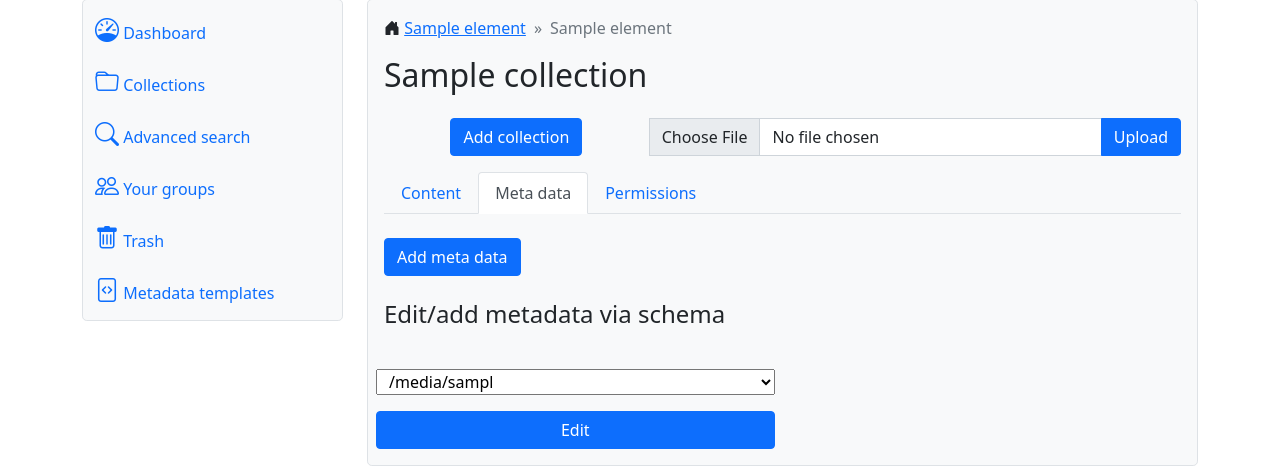
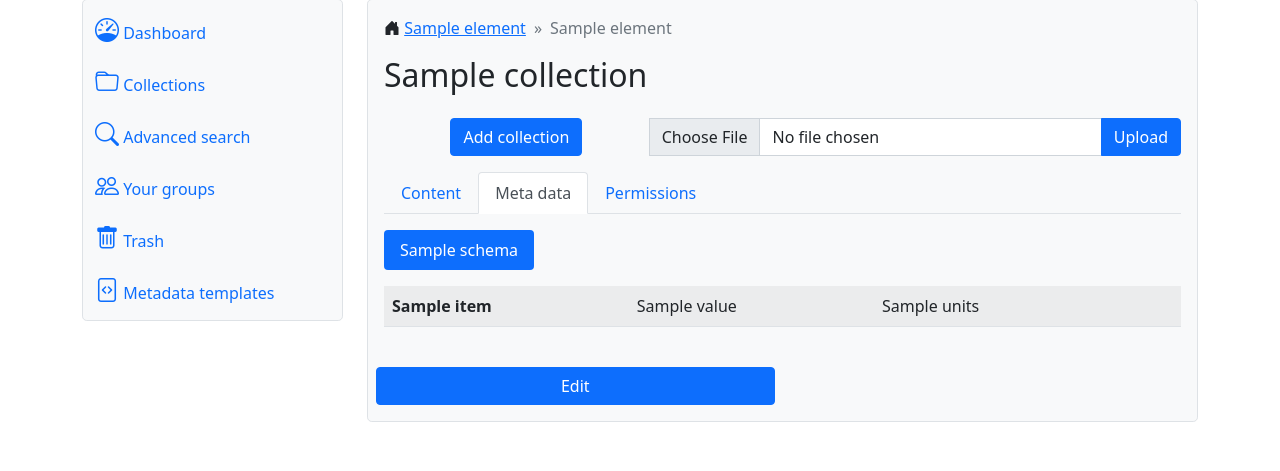
Before and after one commit to kuleuven/mango-portal, a Python web app: template src/common/templates/common/browse.html.j2 in a window 1280 px wide, after a click on "Meta data". Shown: the part 96-567 px from the top of the page. Run offline with Jinja, Linux system fonts and the light colour scheme; the template is opened without the code that fills it: most values are stand-ins (such as "Sample title", 1, 10 or a date in 2020); some libraries are stand-ins or nearby versions.

Commit message:
WIP: improvements in schema grouping

```diff
--- a/src/common/templates/common/browse.html.j2
+++ b/src/common/templates/common/browse.html.j2
@@ -59,6 +59,8 @@
 
   <div class="tab-pane" id="collection-metadata">
 
+  {% if grouped_metadata|length == 1 and 'un_managed' in grouped_metadata %}
+
 
 
         <table class="table table-striped table-hover mt-2">
@@ -105,7 +107,7 @@
 
         <input type="hidden" name="item_type" value="collection">
         <input type="hidden" name="id" value="{{collection.id}}">
-        <select name="schema">
+        <select name="schema" class="form-select">
         {% for schema_file in metadata_schema_filenames %}
           <option value="{{schema_file}}">{{schema_file[:-5]}}</option>
         {% endfor %}
@@ -113,6 +115,96 @@
         <button type="submit" class="btn btn-primary">Edit</buton>
 
         </form>
+
+
+        {% else %}
+        <!-- nav top bar -->
+          <ul class="nav nav-pills mb-3 mt-3" id="schema-tab" role="tablist">
+          {% for schema in grouped_metadata %}
+            <li class="nav-item" role="presentation">
+              <button class="nav-link {%if loop.index == 1 %}active{%endif%}" id="pills-{{schema}}-tab" data-bs-toggle="pill" data-bs-target="#pills-{{schema}}" type="button" role="tab" aria-controls="pills-{{schema}}"
+              {%if loop.index == 1 %}aria-selected="true"{%else%}aria-selected="false"{%endif%}>{{schema}}</button>
+            </li>
+          {% endfor%}
+          </ul>
+          <!-- content-->
+          <div class="tab-content" id="pills-tabContent-schema">
+            {% for schema in grouped_metadata %}
+              <div class="tab-pane fade {%if loop.index == 1 %}show active{%endif%}" id="pills-{{schema}}" role="tabpanel" aria-labelledby="pills-{{schema}}-tab">
+                <table class="table table-striped table-hover mt-2">
+                  <tbody>
+
+                  {% for item in grouped_metadata[schema]  %}
+                  <tr>
+                    <th>{{item.name}}</th>
+                    <td>{{item.value}}</td>
+                    <td>{{item.units if item.units is not none}}</td>
+                    {% if not item.name.startswith(('ku.', 'irods::')) and schema == 'un_managed' %}
+                      <td><a href="#" data-bs-toggle="modal" data-bs-target="#editMetaData"
+                        data-bs-meta-data-name="{{item.name}}"
+                        data-bs-meta-data-value="{{item.value}}"
+                        data-bs-meta-data-units="{{item.units if item.units is not none}}"
+                        data-bs-object-path="{{collection.path}}"
+                        ><i class="bi bi-pencil"></i></a></td>
+                      <td><a href="#" data-bs-toggle="modal" data-bs-target="#deleteMetaData" class="text-danger"
+                        data-bs-meta-data-name="{{item.name}}"
+                        data-bs-meta-data-value="{{item.value}}"
+                        data-bs-meta-data-units="{{item.units if item.units is not none}}"
+                        data-bs-object-path="{{collection.path}}"
+                      ><i class="bi bi-trash"></i></a></td>
+                    {% else %}
+                        <td></td><td></td>
+                    {% endif %}
+
+                  </tr>
+
+
+                  {% endfor %}
+
+                  </tbody>
+
+                </table>
+
+                {% if schema == 'un_managed' %}
+                  <button type="button" class="btn btn-primary" data-bs-toggle="modal" data-bs-target="#addMetaData">
+                    Add meta data
+                  </button>
+                  <h4 class="mt-4">Edit/add metadata via schema</h4>
+
+                  <form class="row g-3 col-md-6 mt-4" method="GET" action="{{url_for('metadata_schema_form_bp.edit_schema_metadata_for_item')}}">
+
+                    <input type="hidden" name="item_type" value="collection">
+                    <input type="hidden" name="id" value="{{collection.id}}">
+                    <select name="schema" class="form-select">
+                    {% for schema_file in metadata_schema_filenames %}
+                      <option value="{{schema_file}}">{{schema_file[:-5]}}</option>
+                    {% endfor %}
+                    </select>
+                    <button type="submit" class="btn btn-primary">Edit</buton>
+
+                  </form>
+
+                {%else%}
+                  <form class="row g-3 col-md-6 mt-4" method="GET" action="{{url_for('metadata_schema_form_bp.edit_schema_metadata_for_item')}}">
+
+                    <input type="hidden" name="item_type" value="collection">
+                    <input type="hidden" name="id" value="{{collection.id}}">
+                    <input name="schema" type="hidden" value="{{schema}}.json">
+                    <button type="submit" class="btn btn-primary">Edit</buton>
+
+                  </form>
+
+
+                {%endif%}
+
+              </div>
+            {% endfor %}
+
+          </div>
+
+        {% endif %}
+
+
 
   </div>
   <div class="tab-pane show active" id="collection-content">
--- a/src/metadata_schema/editor.py
+++ b/src/metadata_schema/editor.py
@@ -31,10 +31,11 @@
 # from flask_wtf import CSRFProtect
 from csrf import csrf
 
+from slugify import slugify
+
 metadata_schema_editor_bp = Blueprint(
     "metadata_schema_editor_bp", __name__, template_folder="templates/metadata_schema",
 )
-
 
 
 json_template_dir = os.path.abspath("static/metadata-templates")
@@ -77,6 +78,8 @@
 
 # Blueprint templates
 def save_metadata_template(filename, contents):
+    # normalize the filename, lowercase, no weird characters
+    filename = f"{slugify(filename[:-5])}.json"
     with open("static/metadata-templates/" + filename, "w") as f:
         f.write(contents)
     return True
--- a/src/metadata_schema/form.py
+++ b/src/metadata_schema/form.py
@@ -277,3 +277,8 @@
             # form_values.add(meta_data_item.name, meta_data_item.value)
 
     return redirect(request.referrer)
+
+@metadata_schema_form_bp.route("/metada-schema/delete", methods=["POST"])
+def delete_schema_metadata_for_item():
+    """
+    """
--- a/src/metadata_schema/templates/metadata_schema/schema_form_edit.html.j2
+++ b/src/metadata_schema/templates/metadata_schema/schema_form_edit.html.j2
@@ -11,4 +11,7 @@
     {{ render_messages() }}
     {{ render_form(schema_form, action=url_for('metadata_schema_form_bp.edit_schema_metadata_for_item'), method='POST', form_type='horizontal', horizontal_columns=('md', 2,6)) }} {#form_type='horizontal', horizontal_columns=('md', 2,6) ) --#}
     {{ render_hidden_errors(schema_form) }}
+    <form>
+        <input type="button" class="btn btn-secondary" value="Cancel" onclick="history.back()">
+    </form>
 {% endblock %}
--- /dev/null
+++ b/src/static/metadata-templates/project.json
@@ -0,0 +1 @@
+{"title":"Project","type":"object","required":["name","description"],"properties":{"name":{"type":"string","title":"Project name"},"description":{"type":"string","title":"Description"},"area":{"type":"string","enum":["Biology","Chemistry","Engineering","Mathematics","Physics","Other"],"title":"Area"}}}
```
Also changed, not shown: src/common/browse.py (+16 -0 lines).
